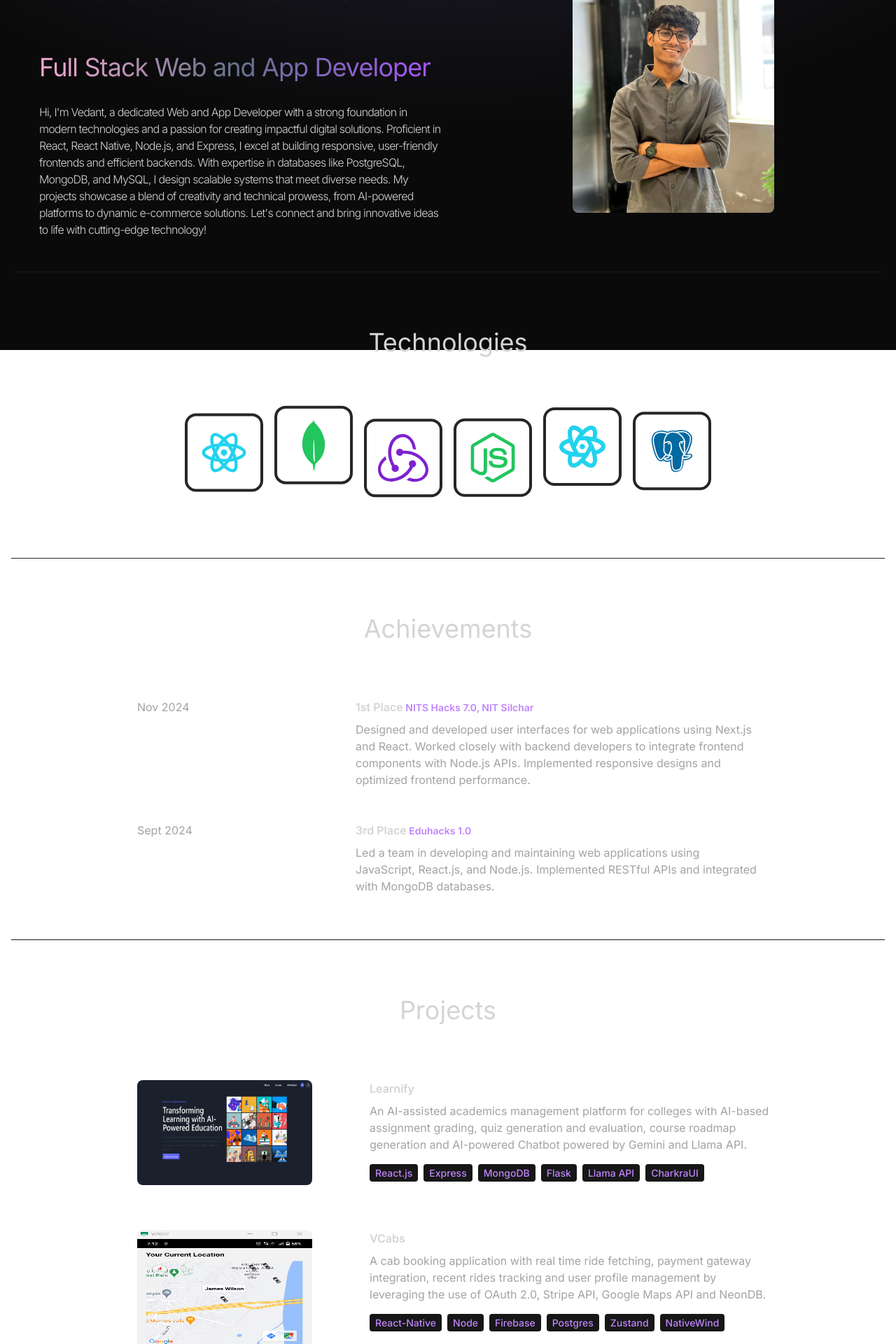
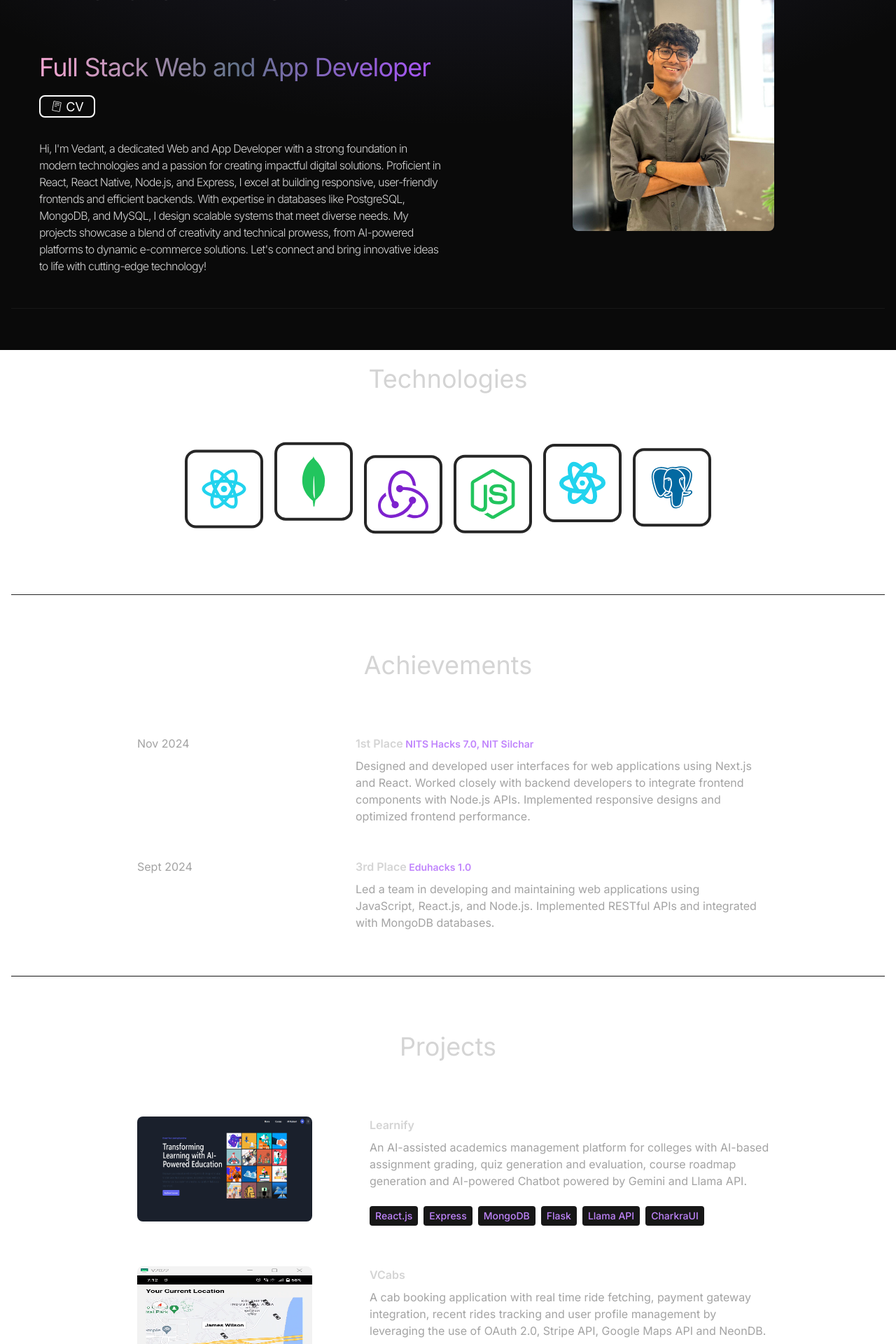
Before and after one commit to VedantShah45/Portfolio, a React (Vite) app: page / in a window 1280 px wide. Shown: the part 300-2220 px from the top of the page at 70% size. Built offline with nearby package versions, Linux system fonts and the light colour scheme.

Commit message:
Cv added

```diff
--- a/src/components/Hero.jsx
+++ b/src/components/Hero.jsx
@@ -1,7 +1,8 @@
-import React from 'react'
+import React, { useState } from 'react'
 import { HERO_CONTENT } from '../constants/index'
 import ProfilePic from '../assets/profile.jpg'
 import {motion} from 'framer-motion'
+import { PiReadCvLogoLight } from "react-icons/pi";
 
 const container=(delay)=>({
     hidden:{x:-100,opacity:0},
@@ -13,6 +14,7 @@ const container=(delay)=>({
 })
 
 export default function Hero() {
+    const [clicked, setClicked] = useState(false);
   return (
     <div className='border-b border-neutral-900 pb-4 lg:mb-35'>
         <div className='flex flex-wrap items-center justify-center lg:pl-10'>
@@ -34,11 +36,37 @@ export default function Hero() {
                     >
                         Full Stack Web and App Developer
                     </motion.span>
+                    <motion.a
+                        variants={container(0.5)}
+                        initial="hidden"
+                        animate="visible"
+                        href='https://drive.google.com/file/d/1QEXTPJ5CSPB3rfOIbriaie9e8qNJBJ8X/view?usp=sharing'
+                        onClick={() => setClicked(!clicked)}
+                        className="relative flex items-center justify-center mt-5 px-3 py-3 text-white w-20 h-8 border-2 border-white rounded-lg overflow-hidden"
+                    >
+                            <motion.span
+                                initial={{scaleX: 0 }}
+                                animate={{scaleX: clicked ? 1 : 0 }}
+                                transition={{ duration: 0.4, ease: "easeOut" }}
+                                className="absolute inset-0 origin-left bg-white"
+                            />
+                            <PiReadCvLogoLight className='z-10' size={18} color={clicked?'black':'white'} />
+                            <span
+                                className={`relative flex-row items-center justify-center pl-1 z-10 text-center ${
+                                clicked ? "text-black" : "text-white"
+                                } transition-colors duration-300`}
+                                style={{fontSize:18}}
+                            >
+                                CV
+                            </span>
+                    </motion.a>
                     <motion.p
                     variants={container(1)}
                     initial="hidden"
                     animate="visible"
-                    className='my-2 max-w-xl font-light py-6 tracking-tighter'>{HERO_CONTENT}</motion.p>
+                    className='my-2 max-w-xl font-light py-6 tracking-tighter'>
+                        {HERO_CONTENT}
+                    </motion.p>
                 </div>
             </div>
             <div className='w-full lg:w-1/2 lg:p-8'>
--- a/src/components/Navbar.jsx
+++ b/src/components/Navbar.jsx
@@ -1,6 +1,5 @@
 import React from 'react'
 import {FaLinkedin,FaGithub} from "react-icons/fa"
-import {FaSquareXTwitter} from 'react-icons/fa6'
 import { SiLeetcode } from "react-icons/si";
 
 export default function Navbar() {
--- a/src/components/Projects.jsx
+++ b/src/components/Projects.jsx
@@ -32,9 +32,11 @@ export default function Projects() {
                     >
                         <h6 className='mb-2 font-semibold'>{project.title}</h6>
                         <p className='mb-4 text-neutral-400'>{project.description}</p>
-                        {project.technologies.map((tech,index)=>(
-                            <span key={index} className='mr-2 rounded bg-neutral-900 px-2 py-1 text-sm font-medium text-purple-400'>{tech}</span>
-                        ))}
+                        <div className='flex flex-wrap'>
+                            {project.technologies.map((tech,index)=>(
+                                <span key={index} className='my-2 mr-2 rounded bg-neutral-900 px-2 py-1 text-sm font-medium text-purple-400'>{tech}</span>
+                            ))}
+                        </div>
                     </motion.div>
                 </div>
             ))}
```
